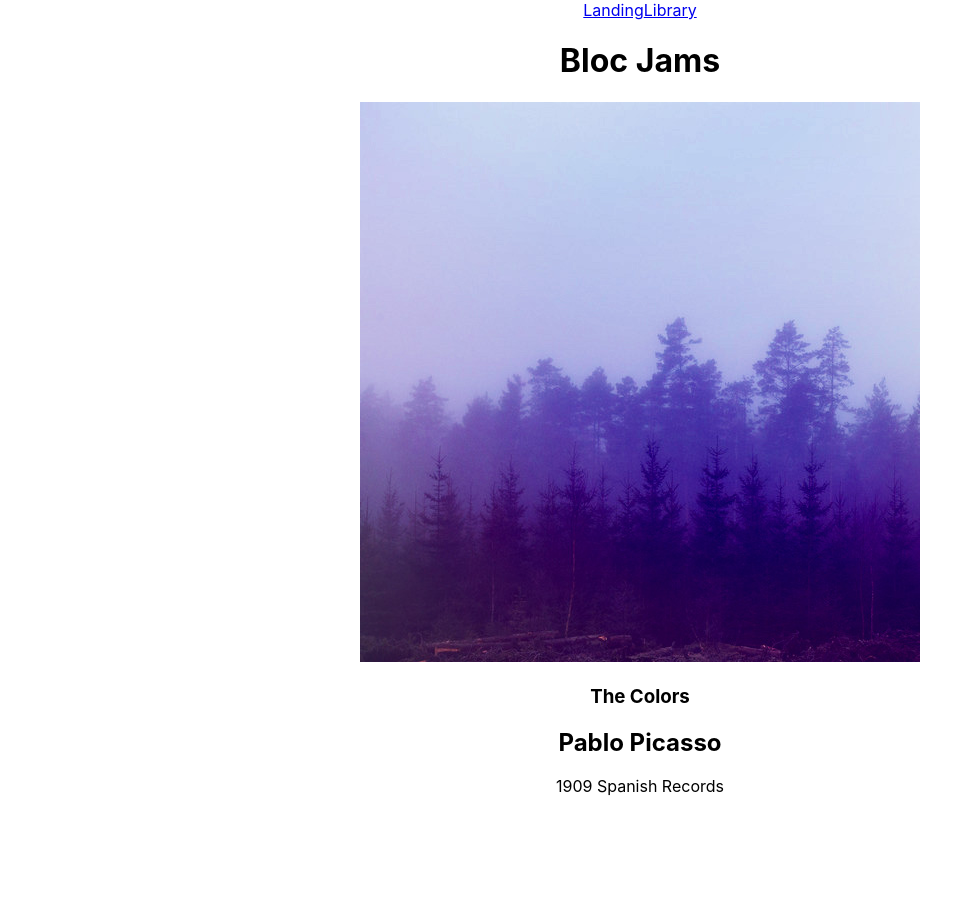
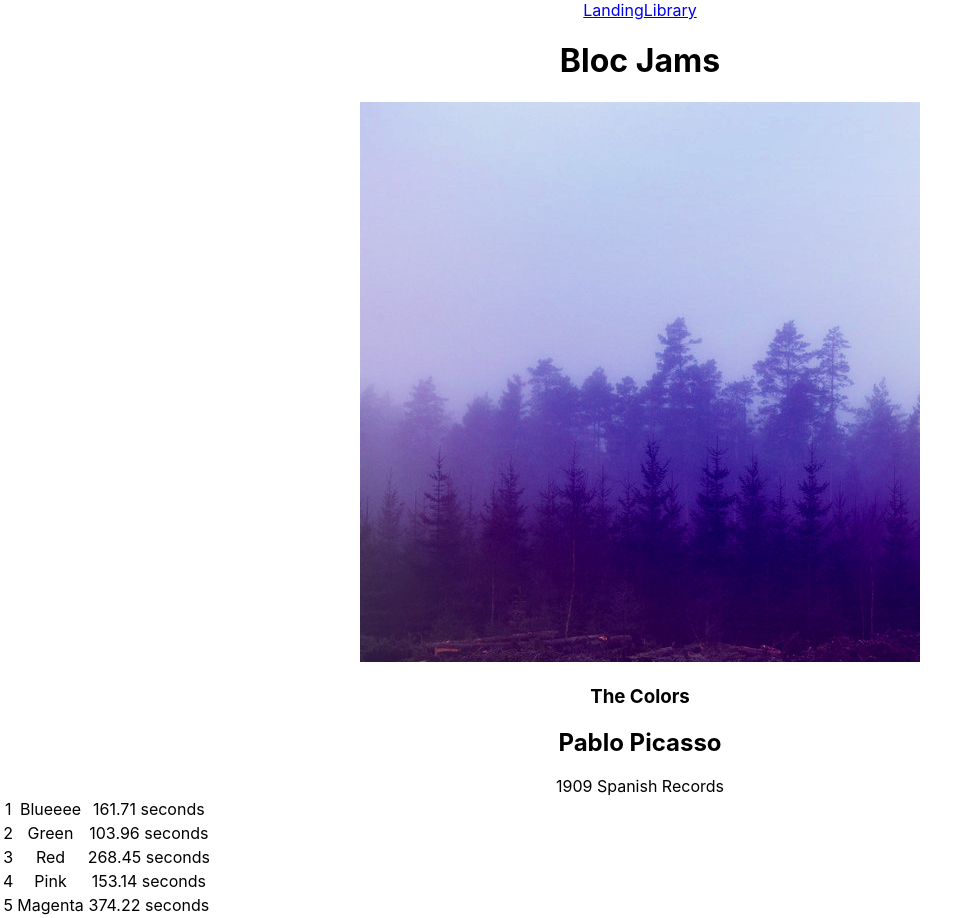
Before and after one commit to Katy17/bloc-jams-react, a React (Create React App) app: page /album/the-colors in a window 1280 px wide. Shown: the whole page, without its empty margins (0-979 px from the left). Before the commit the page ends 800 px from the top, so only its background shows below. Built offline with nearby package versions, Linux system fonts and the light colour scheme.

Commit message:
assignment components-album: Completed

```diff
--- a/src/components/Album.js
+++ b/src/components/Album.js
@@ -32,13 +32,19 @@ class Album extends Component {
             <col id="song-duration-column" />
           </colgroup>
           <tbody>
+          {
+            this.state.album.songs.map( (song, index) =>
+              <tr>
+                <td>{index+1}</td>
+                <td>{song.title}</td>
+                <td>{song.duration} seconds</td>
+              </tr>
+            )
+          }
           </tbody>
         </table>
       </section>
-
     );
   }
 }
-
-
 export default Album;
--- a/src/data/albums.js
+++ b/src/data/albums.js
@@ -5,7 +5,7 @@ export default [{
   albumCover: '/assets/images/album_covers/01.jpg',
   slug: 'the-colors',
   songs: [
-      { title: 'Blue', duration: '161.71', audioSrc: '/assets/music/blue.mp3' },
+      { title: 'Blueeee', duration: '161.71', audioSrc: '/assets/music/blue.mp3' },
       { title: 'Green', duration: '103.96', audioSrc: '/assets/music/green.mp3' },
       { title: 'Red', duration: '268.45', audioSrc: '/assets/music/red.mp3' },
       { title: 'Pink', duration: '153.14', audioSrc: '/assets/music/pink.mp3' },
```
